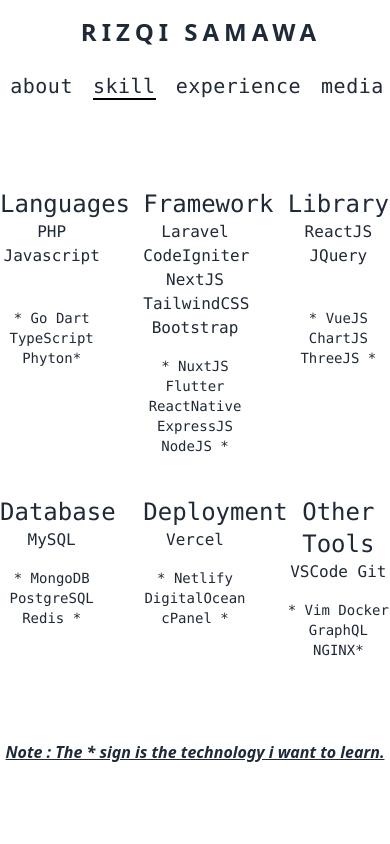
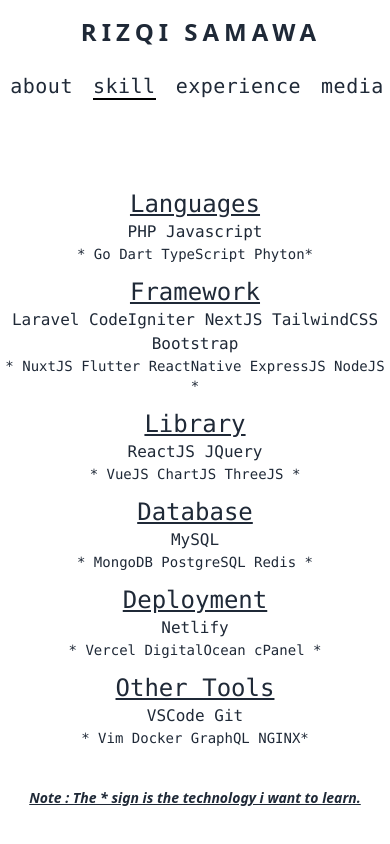
Before and after one commit to rizqisamawa/portfolio, a Next.js app: page /skill in a window 390 px wide. Shown: the top 844 px of the page. Built offline with nearby package versions, Linux system fonts and the light colour scheme.

Commit message:
add responsive

```diff
--- a/pages/skill.js
+++ b/pages/skill.js
@@ -9,55 +9,57 @@ function Skill() {
       </Head>
       <Navbar />
       <div className="mx-22 items-center mt-20">
-        <div className="grid grid-cols-3 gap-10 mt-2 text-center">
+        <div className="grid grid-cols-1 gap-3 md:grid-cols-3 md:gap-10 mt-2 text-center">
           <div>
-            <p className="text-2xl font-mono">Languages</p>
+            <p className="text-2xl font-mono underline">Languages</p>
             <p className="text-1xl font-mono">PHP Javascript</p>
-            <p className="text-sm font-mono mt-10">
+            <p className="text-sm font-mono md:mt-10">
               * Go Dart TypeScript Phyton*
             </p>
           </div>
           <div>
-            <p className="text-2xl font-mono">Framework</p>
+            <p className="text-2xl font-mono underline">Framework</p>
             <p className="text-1xl font-mono">
               Laravel CodeIgniter NextJS TailwindCSS Bootstrap
             </p>
-            <p className="text-sm font-mono mt-4">
+            <p className="text-sm font-mono md:mt-4">
               * NuxtJS Flutter ReactNative ExpressJS NodeJS *
             </p>
           </div>
           <div>
-            <p className="text-2xl font-mono">Library</p>
+            <p className="text-2xl font-mono underline">Library</p>
             <p className="text-1xl font-mono">ReactJS JQuery</p>
-            <p className="text-sm font-mono mt-10">* VueJS ChartJS ThreeJS *</p>
+            <p className="text-sm font-mono md:mt-10">
+              * VueJS ChartJS ThreeJS *
+            </p>
           </div>
           <div>
-            <p className="text-2xl font-mono">Database</p>
+            <p className="text-2xl font-mono underline">Database</p>
             <p className="text-1xl font-mono">MySQL</p>
-            <p className="text-sm font-mono mt-4">
+            <p className="text-sm font-mono md:mt-4">
               * MongoDB PostgreSQL Redis *
             </p>
           </div>
           <div>
-            <p className="text-2xl font-mono">Deployment</p>
-            <p className="text-1xl font-mono">Vercel</p>
-            <p className="text-sm font-mono mt-4">
-              * Netlify DigitalOcean cPanel *
+            <p className="text-2xl font-mono underline">Deployment</p>
+            <p className="text-1xl font-mono">Netlify</p>
+            <p className="text-sm font-mono md:mt-4">
+              * Vercel DigitalOcean cPanel *
             </p>
           </div>
           <div>
-            <p className="text-2xl font-mono">Other Tools</p>
+            <p className="text-2xl font-mono underline">Other Tools</p>
             <p className="text-1xl font-mono">VSCode Git</p>
-            <p className="text-sm font-mono mt-4">
+            <p className="text-sm font-mono md:mt-4">
               * Vim Docker GraphQL NGINX*
             </p>
           </div>
         </div>
-      </div>
-      <div className="text-center mt-20">
-        <p className="italic font-semibold underline">
-          Note : The * sign is the technology i want to learn.
-        </p>
+        <div className="text-center mt-10">
+          <p className="italic font-bold underline text-sm md:text-base my-10">
+            Note : The * sign is the technology i want to learn.
+          </p>
+        </div>
       </div>
     </>
   );
```
